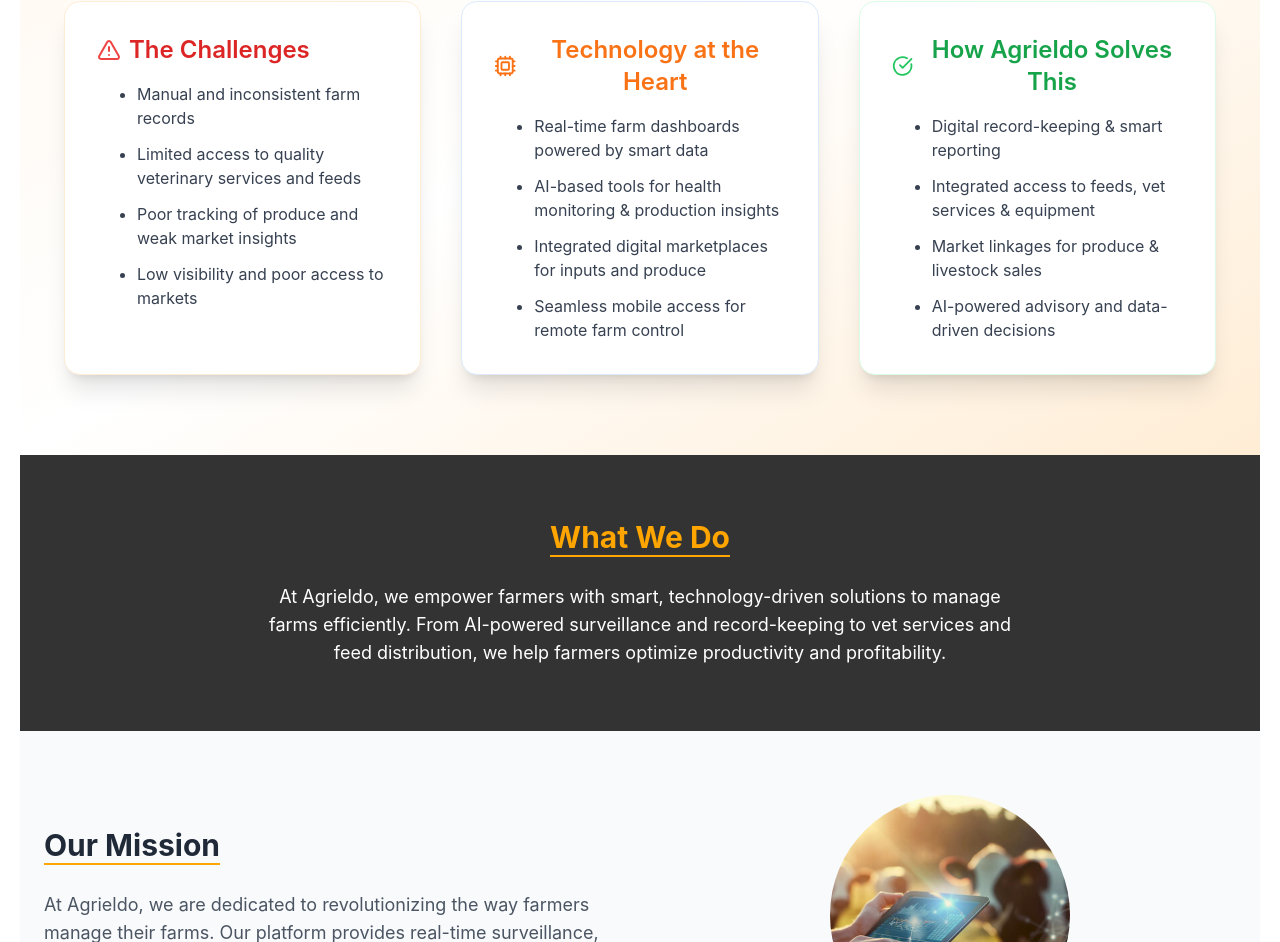
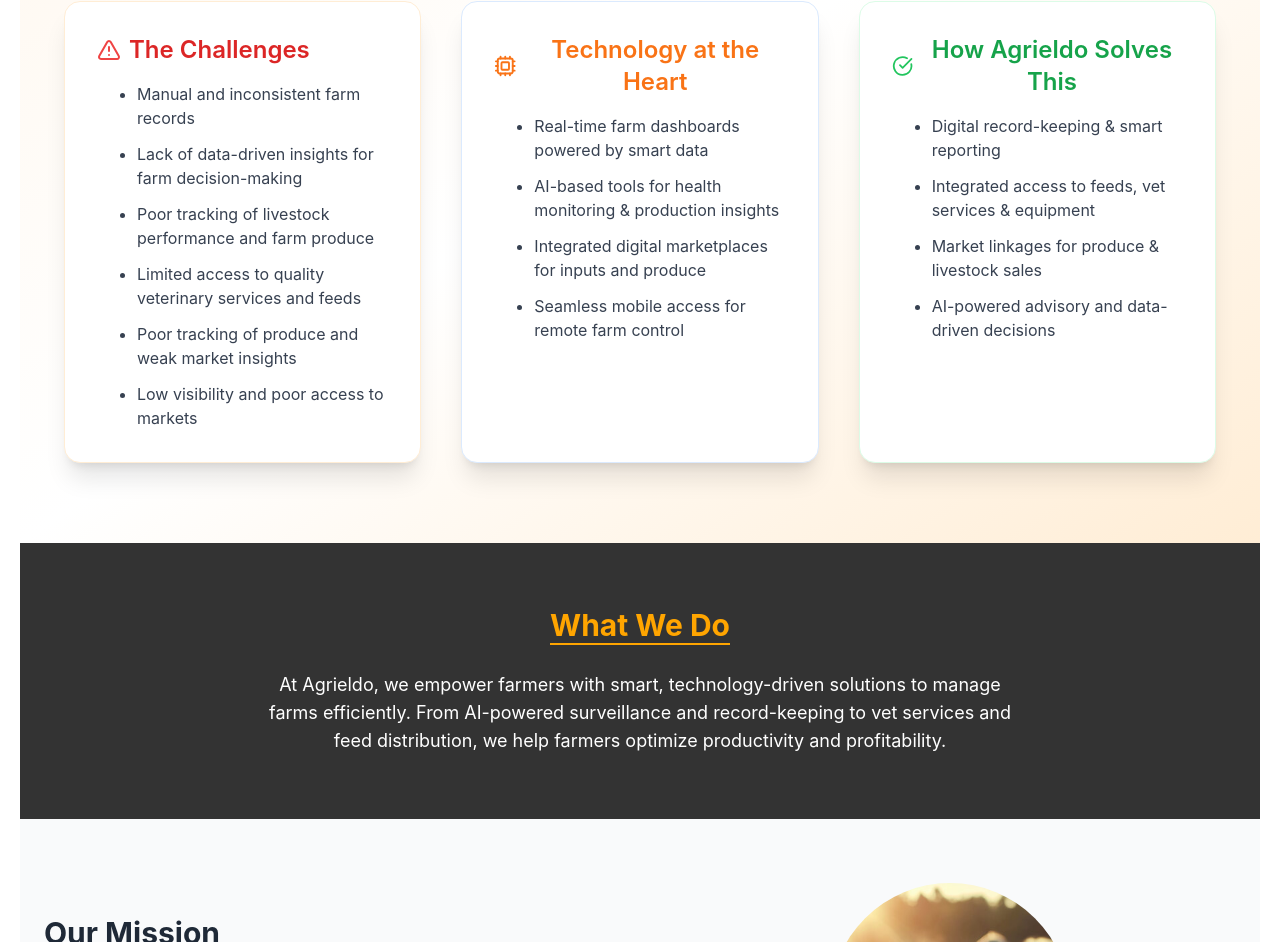
Before and after one commit to GilbertCheboi/Agrieldo-Website, a React (Create React App) app: page / in a window 1280 px wide. Shown: the part 1007-1949 px from the top of the page. Built offline with nearby package versions, Linux system fonts and the light colour scheme.

Commit message:
Updated problems

```diff
--- a/src/pages/Home.js
+++ b/src/pages/Home.js
@@ -97,6 +97,8 @@
         </h3>
         <ul className="text-gray-700 text-left space-y-3 list-disc pl-5">
           <li>Manual and inconsistent farm records</li>
+          <li>Lack of data-driven insights for farm decision-making</li>
+          <li>Poor tracking of livestock performance and farm produce</li>
           <li>Limited access to quality veterinary services and feeds</li>
           <li>Poor tracking of produce and weak market insights</li>
           <li>Low visibility and poor access to markets</li>
```
